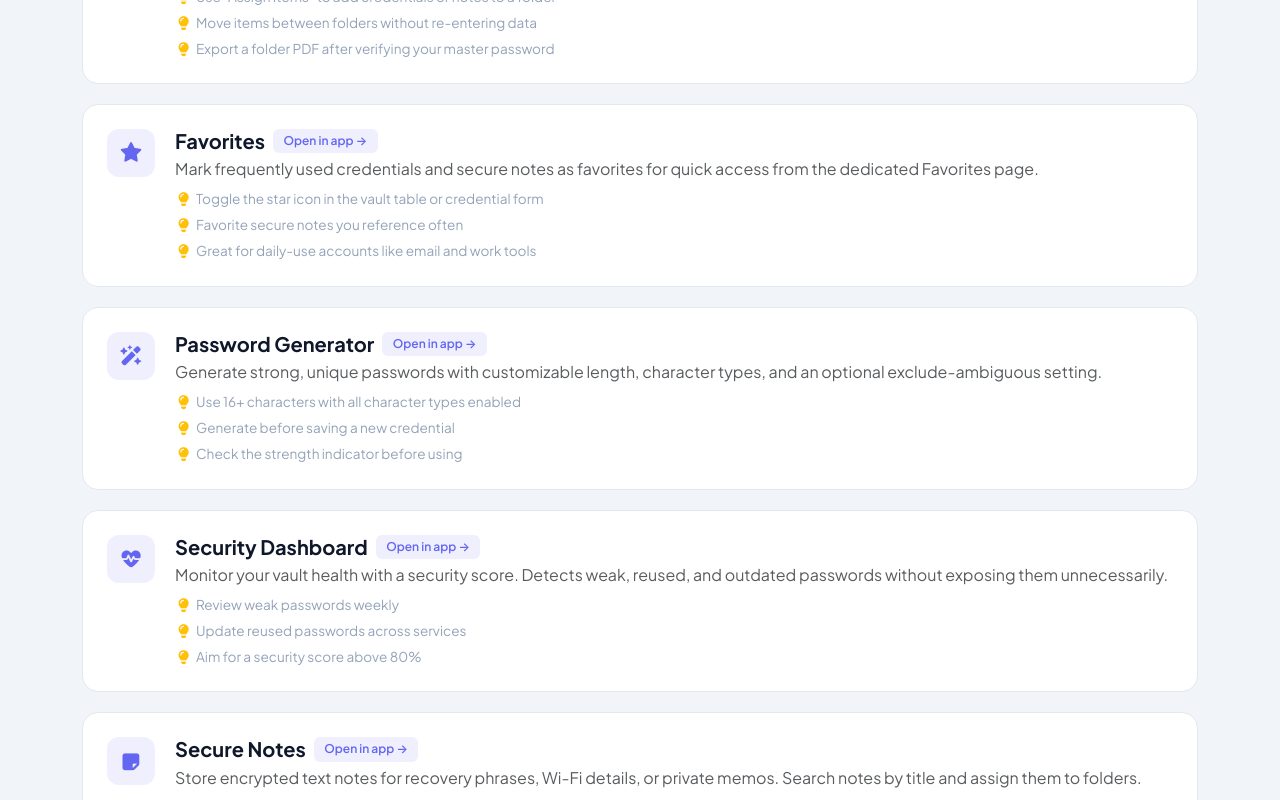
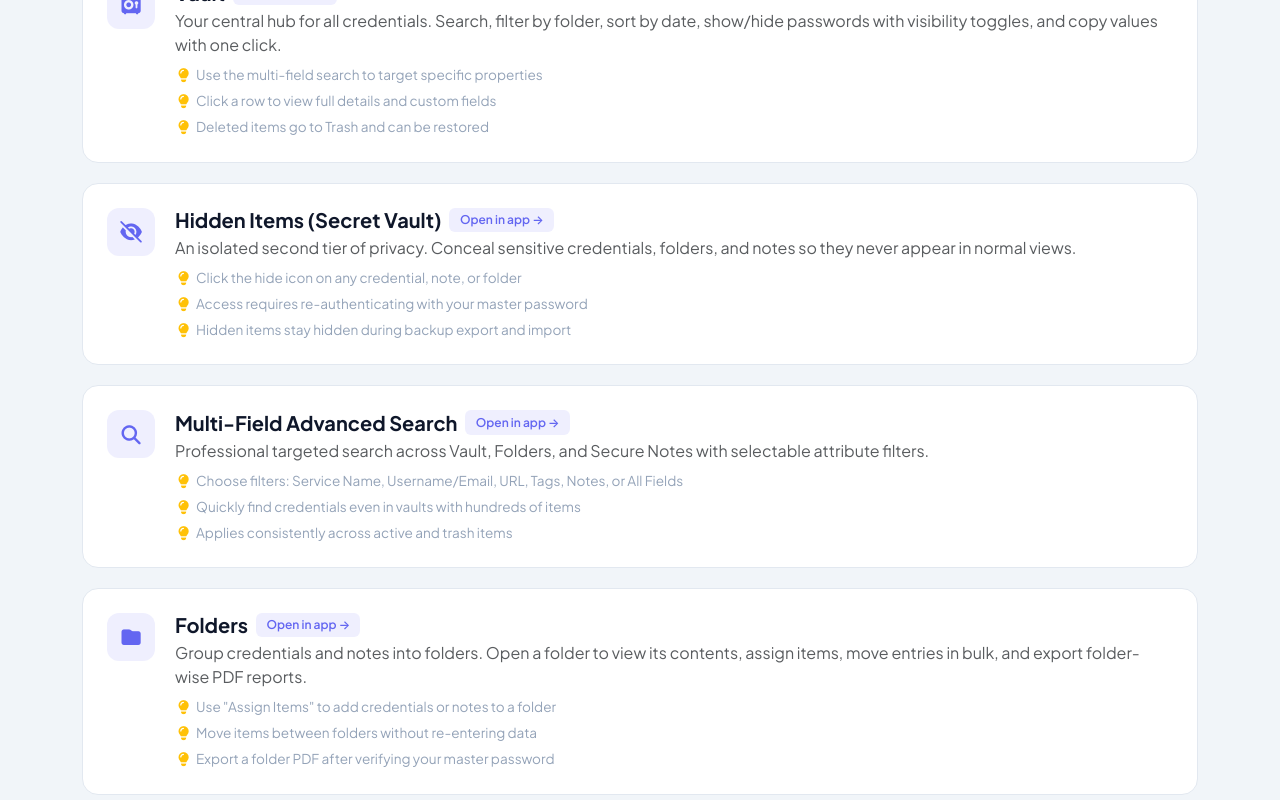
Before and after one commit to kunjpatel177/LockForge-Client-MERN, a React (Vite) app: page /guide in a window 1280 px wide. Shown: the part 3000-3800 px from the top of the page. Built offline with nearby package versions, Linux system fonts and the light colour scheme; no server answers.

Commit message:
Content add in public routes

```diff
--- a/src/pages/public/Features.jsx
+++ b/src/pages/public/Features.jsx
@@ -8,21 +8,23 @@ const Features = () => {
       subtitle: 'Store, encrypt, and organize everything sensitive',
       features: [
         { icon: 'fa-vault', title: 'Secure Password Vault', desc: 'Store credentials with AES-256-GCM encryption. Search, filter, sort, copy fields, and toggle password visibility.', color: 'indigo' },
+        { icon: 'fa-eye-slash', title: 'Hidden Items (Secret Vault)', desc: 'Conceal highly confidential credentials, notes, and folders. Requires master password re-authentication and stays hidden during imports/exports.', color: 'rose' },
         { icon: 'fa-pen-to-square', title: 'Custom Fields', desc: 'Add security questions, PINs, recovery codes, license keys, and any custom label-value pairs to credentials.', color: 'violet' },
-        { icon: 'fa-sticky-note', title: 'Secure Notes', desc: 'Encrypted notes for recovery phrases, Wi-Fi passwords, bank details, and private memos — with search support.', color: 'cyan' },
-        { icon: 'fa-star', title: 'Favorites', desc: 'Pin your most-used credentials and notes for one-click access from the Favorites page.', color: 'rose' },
-        { icon: 'fa-trash-arrow-up', title: 'Trash & Restore', desc: 'Soft-delete credentials to Trash, restore them later, or permanently remove items when you are ready.', color: 'amber' },
+        { icon: 'fa-sticky-note', title: 'Secure Notes', desc: 'Encrypted notes for recovery phrases, Wi-Fi passwords, bank details, and private memos — with full multi-field search.', color: 'cyan' },
+        { icon: 'fa-star', title: 'Favorites', desc: 'Pin your most-used credentials and notes for one-click access from the Favorites page.', color: 'amber' },
+        { icon: 'fa-trash-arrow-up', title: 'Trash & Item Lifecycle', desc: 'Soft-delete credentials, notes, and folders to Trash. Restore items individually or in bulk, or permanently empty trash.', color: 'emerald' },
       ],
     },
     {
       title: 'Organization & Tools',
       subtitle: 'Keep your vault structured and easy to use',
       features: [
-        { icon: 'fa-folder', title: 'Folders', desc: 'Default folders on signup plus custom folders. Assign items, move credentials and notes in bulk, and open folder detail views.', color: 'emerald' },
-        { icon: 'fa-file-pdf', title: 'Folder PDF Export', desc: 'Export a folder\'s credentials and notes as a watermarked PDF after re-verifying your master password.', color: 'indigo' },
-        { icon: 'fa-key', title: 'Password Generator', desc: 'Generate strong passwords with customizable length, character sets, and real-time strength feedback.', color: 'violet' },
-        { icon: 'fa-heart-pulse', title: 'Security Dashboard', desc: 'Vault health score with detection of weak, reused, and outdated passwords across all entries.', color: 'cyan' },
-        { icon: 'fa-tags', title: 'Tags & Search', desc: 'Tag credentials for flexible filtering and use global search across services, usernames, and tags.', color: 'rose' },
+        { icon: 'fa-folder', title: 'Folders Management', desc: 'Default folders on signup plus custom folders. Assign items, move credentials and notes in bulk, and open folder detail views.', color: 'emerald' },
+        { icon: 'fa-magnifying-glass', title: 'Multi-Field Advanced Search', desc: 'Filter search by Service Name, Username/Email, URL, Tags, Notes, or All Fields across your vault, folders, and secure notes.', color: 'indigo' },
+        { icon: 'fa-file-pdf', title: 'Password-Protected PDF Export', desc: 'Generate encrypted, watermarked PDF reports of your vault or individual folders strictly protected by your master password.', color: 'rose' },
+        { icon: 'fa-key', title: 'Password Generator', desc: 'Generate high-entropy passwords with customizable length, symbols, numbers, and real-time cryptographic strength scoring.', color: 'violet' },
+        { icon: 'fa-heart-pulse', title: 'Weekly Security Health Audits', desc: 'Security Dashboard calculates vault health scores and automatically dispatches weekly digest emails if weak or reused passwords exist.', color: 'cyan' },
+        { icon: 'fa-tags', title: 'Tags & Metadata', desc: 'Tag credentials for flexible categorization, quick filtering, and fast cross-referencing across services.', color: 'amber' },
       ],
     },
     {
@@ -30,6 +32,7 @@ const Features = () => {
       subtitle: 'Protect your LockForge account and sessions',
       features: [
         { icon: 'fa-mobile-screen-button', title: 'Two-Factor Authentication', desc: 'Enable TOTP (authenticator app), email OTP, or both. Add, remove, or disable methods individually from Settings.', color: 'amber' },
+        { icon: 'fa-location-dot', title: 'Real-Time Sign-In Alerts', desc: 'Receive instant email notifications upon login with UTC time, IP address, estimated geolocation, browser, and device details.', color: 'rose' },
         { icon: 'fa-envelope-circle-check', title: 'Email Verification', desc: 'Verify your email on signup. Resend verification links anytime from your Profile page.', color: 'emerald' },
         { icon: 'fa-at', title: 'Change Registered Email', desc: 'Update your account email with password confirmation. Confirm via a secure link sent to your new address.', color: 'indigo' },
         { icon: 'fa-desktop', title: 'Session Management', desc: 'View active sessions with device, browser, and IP info. Revoke individual sessions or sign out everywhere.', color: 'violet' },
@@ -40,9 +43,9 @@ const Features = () => {
       title: 'Backup & Monitoring',
       subtitle: 'Export, restore, and audit your vault activity',
       features: [
-        { icon: 'fa-cloud-arrow-up', title: 'Encrypted Backup', desc: 'Export a full encrypted backup of your vault and restore it on any device with your master password.', color: 'rose' },
-        { icon: 'fa-file-export', title: 'PDF Vault Export', desc: 'Generate a formatted, watermarked PDF of your vault or individual folders for offline reference.', color: 'amber' },
-        { icon: 'fa-clock-rotate-left', title: 'Activity Logs', desc: 'Audit logins, credential changes, exports, 2FA events, email updates, and session revocations.', color: 'emerald' },
+        { icon: 'fa-cloud-arrow-up', title: 'Smart Backup & Restore', desc: 'Export encrypted backups and restore via two modes: Full Replace or Smart Merge (updating matching items without data loss).', color: 'rose' },
+        { icon: 'fa-file-export', title: 'Encrypted Offline PDF Export', desc: 'Produce clean, formatted offline PDF records secured by your master password for safekeeping.', color: 'amber' },
+        { icon: 'fa-clock-rotate-left', title: 'Activity Logs', desc: 'Audit logins, credential changes, exports, 2FA events, email updates, and session revocations — with zero plaintext logging.', color: 'emerald' },
         { icon: 'fa-palette', title: 'Themes & Settings', desc: 'Switch between light and dark themes, manage auto-lock timing, and control account security preferences.', color: 'indigo' },
         { icon: 'fa-user-gear', title: 'Profile Management', desc: 'Update your name, change account password, change master password, and manage account deletion.', color: 'violet' },
       ],
--- a/src/pages/public/Home.jsx
+++ b/src/pages/public/Home.jsx
@@ -45,28 +45,34 @@ const Home = () => {
 
   const features = [
     { icon: 'fa-vault', title: 'Encrypted Vault', desc: 'Every credential is encrypted with AES-256-GCM before it ever touches the database. Unlock with your master password.', color: 'indigo' },
-    { icon: 'fa-mobile-screen-button', title: 'Two-Factor Auth', desc: 'Protect your account with authenticator app codes, email OTP, or both — enable and manage methods individually.', color: 'violet' },
-    { icon: 'fa-folder-tree', title: 'Folders & Organization', desc: 'Group credentials and notes in folders, move items in bulk, assign entries, and export folder-wise PDF reports.', color: 'cyan' },
-    { icon: 'fa-sticky-note', title: 'Secure Notes', desc: 'Store encrypted notes for recovery phrases, Wi-Fi details, and private memos — searchable from your vault.', color: 'rose' },
-    { icon: 'fa-heart-pulse', title: 'Password Health', desc: 'Security Dashboard scores your vault and flags weak, reused, and outdated passwords instantly.', color: 'amber' },
-    { icon: 'fa-cloud-arrow-up', title: 'Backup & PDF Export', desc: 'Export encrypted backups, restore your vault, or generate watermarked PDF exports with master password verification.', color: 'emerald' },
-    { icon: 'fa-desktop', title: 'Session Control', desc: 'View active devices, revoke sessions remotely, and keep vault keys bound to your login session.', color: 'indigo' },
+    { icon: 'fa-eye-slash', title: 'Hidden Items (Secret Vault)', desc: 'Conceal highly confidential credentials, notes, and folders behind master password re-authentication with complete isolation.', color: 'rose' },
+    { icon: 'fa-mobile-screen-button', title: 'Two-Factor Auth', desc: 'Protect your account with authenticator app codes (TOTP), email OTP, or both — enable and manage methods individually.', color: 'violet' },
+    { icon: 'fa-folder-tree', title: 'Folders & Organization', desc: 'Group credentials and notes in folders, move items in bulk, assign entries, and export password-protected PDF reports.', color: 'cyan' },
+    { icon: 'fa-magnifying-glass', title: 'Multi-Field Advanced Search', desc: 'Target searches across services, usernames, emails, URLs, tags, notes, or all fields instantly in your vault.', color: 'amber' },
+    { icon: 'fa-sticky-note', title: 'Secure Notes', desc: 'Store encrypted notes for recovery phrases, Wi-Fi details, and private memos — searchable from your vault.', color: 'indigo' },
+    { icon: 'fa-heart-pulse', title: 'Security Health & Weekly Alerts', desc: 'Security Dashboard detects weak and reused passwords. Automatic weekly email digests alert you until vulnerabilities are resolved.', color: 'rose' },
+    { icon: 'fa-file-pdf', title: 'Password-Protected PDF Export', desc: 'Export credentials into an encrypted, password-protected PDF that strictly requires your master password to open.', color: 'emerald' },
+    { icon: 'fa-cloud-arrow-up', title: 'Smart Backup & Restore', desc: 'Export encrypted backups and restore anytime: choose between full replacement or smart-merge without overwriting unconflicted data.', color: 'cyan' },
+    { icon: 'fa-desktop', title: 'Session & Sign-In Alerts', desc: 'View active devices, revoke sessions remotely, and receive real-time email notifications with IP, device, and geolocation upon sign-in.', color: 'indigo' },
     { icon: 'fa-clock-rotate-left', title: 'Activity Logs', desc: 'Full audit trail of logins, credential changes, exports, email updates, and security events — no secrets logged.', color: 'violet' },
-    { icon: 'fa-trash-arrow-up', title: 'Trash & Recovery', desc: 'Soft-delete credentials with restore support. Empty trash only when you are ready to remove data permanently.', color: 'cyan' },
+    { icon: 'fa-trash-arrow-up', title: 'Trash & Item Lifecycle', desc: 'Soft-delete credentials, secure notes, and entire folders with full restore support or permanent emptying when ready.', color: 'amber' },
   ];
 
   const steps = [
     { num: '01', title: 'Create your account', desc: 'Sign up with email verification, set a strong account password, and choose your master password — the key to your vault.' },
     { num: '02', title: 'Secure & unlock', desc: 'Enable two-factor authentication, unlock your vault with PBKDF2-derived keys, and configure auto-lock in Settings.' },
-    { num: '03', title: 'Store & organize', desc: 'Add credentials, secure notes, and custom fields. Organize with folders, tags, favorites, and bulk move tools.' },
-    { num: '04', title: 'Monitor & protect', desc: 'Review password health, activity logs, and active sessions. Export backups or PDFs and update your email anytime.' },
+    { num: '03', title: 'Store & organize', desc: 'Add credentials, secure notes, and custom fields. Organize with folders, tags, favorites, and hide sensitive items in your secret vault.' },
+    { num: '04', title: 'Monitor & protect', desc: 'Track password health with automated weekly audits, review sign-in activity, and export password-protected backups anytime.' },
   ];
 
   const faqs = [
-    { q: 'Is my master password stored anywhere?', a: 'No. Only a cryptographic verifier is stored to validate unlock attempts. Your actual master password never leaves your session.' },
+    { q: 'Is my master password stored anywhere?', a: 'No. Only a cryptographic HMAC verifier is stored to validate unlock attempts. Your actual master password never leaves your session and is never stored in plaintext.' },
     { q: 'What two-factor options are supported?', a: 'LockForge supports authenticator app (TOTP) codes and email OTP. You can enable one or both, and add or remove methods anytime from Settings.' },
-    { q: 'What happens if I forget my master password?', a: 'Your master password cannot be recovered — by design. This ensures only you can access your encrypted vault.' },
-    { q: 'Can I export or change my email?', a: 'Yes. Export encrypted backups or watermarked PDFs from Backup & Restore. Change your registered email from Profile with password confirmation and a verification link.' },
+    { q: 'How does the Password-Protected PDF export work?', a: 'When you export your vault or folders as a PDF, the resulting document is encrypted with your master password. Opening the PDF requires entering your master password in any standard PDF reader.' },
+    { q: 'What are Hidden Items and how do they work?', a: 'Hidden Items allow you to conceal specific credentials, folders, or secure notes. They vanish from regular views and are only accessible by entering your master password in the Hidden Items view.' },
+    { q: 'What is Smart Merge vs Full Replace during backup restore?', a: 'Full Replace wipes current vault data and restores the backup. Smart Merge replaces only matching items (same service/folder/note) and imports missing items without deleting your existing vault data.' },
+    { q: 'Why do I receive weekly security digest emails?', a: 'If your vault contains weak or reused passwords, LockForge sends an automated weekly security digest with a direct link to your Security Dashboard. Once you replace all weak and reused passwords, these alerts automatically stop.' },
+    { q: 'What happens if I forget my master password?', a: 'Because LockForge uses cryptographic key derivation from your master password, your master password cannot be recovered by anyone — by design. This ensures that only you can access your encrypted data.' },
   ];
 
   return (
@@ -270,16 +276,18 @@ const Home = () => {
               </thead>
               <tbody>
                 {[
-                  ['AES-256-GCM Encryption', true, false, false],
-                  ['Two-Factor Authentication', true, false, false],
-                  ['Password Health Monitoring', true, false, false],
-                  ['Secure Notes & Custom Fields', true, false, false],
-                  ['Folder Organization & PDF Export', true, false, false],
-                  ['Activity Audit Logs', true, false, false],
-                  ['Encrypted Backup/Restore', true, false, false],
-                  ['Session Management', true, false, false],
-                  ['Master Password Protection', true, false, false],
-                  ['Trash & Credential Recovery', true, false, false],
+                  ['AES-256-GCM Vault Encryption', true, false, false],
+                  ['Two-Factor Authentication (TOTP & Email)', true, false, false],
+                  ['Hidden Items & Secret Vault', true, false, false],
+                  ['Password-Protected PDF Export', true, false, false],
+                  ['Automated Weekly Security Health Digest', true, false, false],
+                  ['Multi-Field Advanced Search', true, false, false],
+                  ['Smart Merge & Backup Restore', true, false, false],
+                  ['Real-Time Sign-In Location Alerts', true, false, false],
+                  ['Folders & Secure Notes Management', true, false, false],
+                  ['Trash & Full Recovery Lifecycle', true, false, false],
+                  ['Activity Audit Logs & Session Revocation', true, false, false],
+                  ['Zero Plaintext Password Storage', true, false, false],
                 ].map(([cap, lf, browser, plain]) => (
                   <tr key={cap}>
                     <td>{cap}</td>
--- a/src/pages/public/UserGuide.jsx
+++ b/src/pages/public/UserGuide.jsx
@@ -34,8 +34,14 @@ const UserGuide = () => {
     {
       icon: 'fa-tags',
       title: 'Metadata & Organization',
-      items: ['Folders (Work, Banking, etc.)', 'Tags for quick search', 'Favorites for fast access', 'Created & updated dates'],
+      items: ['Folders (Work, Personal, etc.)', 'Tags for quick search', 'Favorites for fast access', 'Created & updated dates'],
       color: 'amber',
+    },
+    {
+      icon: 'fa-eye-slash',
+      title: 'Hidden Items (Secret Vault)',
+      items: ['Concealed credentials', 'Private folders', 'Hidden secure notes', 'Master password re-authentication'],
+      color: 'rose',
     },
   ];
 
@@ -45,7 +51,21 @@ const UserGuide = () => {
       title: 'Vault',
       path: '/vault',
       desc: 'Your central hub for all credentials. Search, filter by folder, sort by date, show/hide passwords with visibility toggles, and copy values with one click.',
-      tips: ['Use the search bar to find credentials by service name or tag', 'Click a row to view full details and custom fields', 'Deleted items go to Trash and can be restored'],
+      tips: ['Use the multi-field search to target specific properties', 'Click a row to view full details and custom fields', 'Deleted items go to Trash and can be restored'],
+    },
+    {
+      icon: 'fa-eye-slash',
+      title: 'Hidden Items (Secret Vault)',
+      path: '/hidden',
+      desc: 'An isolated second tier of privacy. Conceal sensitive credentials, folders, and notes so they never appear in normal views.',
+      tips: ['Click the hide icon on any credential, note, or folder', 'Access requires re-authenticating with your master password', 'Hidden items stay hidden during backup export and import'],
+    },
+    {
+      icon: 'fa-magnifying-glass',
+      title: 'Multi-Field Advanced Search',
+      path: '/vault',
+      desc: 'Professional targeted search across Vault, Folders, and Secure Notes with selectable attribute filters.',
+      tips: ['Choose filters: Service Name, Username/Email, URL, Tags, Notes, or All Fields', 'Quickly find credentials even in vaults with hundreds of items', 'Applies consistently across active and trash items'],
     },
     {
       icon: 'fa-folder',
@@ -72,15 +92,15 @@ const UserGuide = () => {
       icon: 'fa-heart-pulse',
       title: 'Security Dashboard',
       path: '/security-dashboard',
-      desc: 'Monitor your vault health with a security score. Detects weak, reused, and outdated passwords without exposing them unnecessarily.',
-      tips: ['Review weak passwords weekly', 'Update reused passwords across services', 'Aim for a security score above 80%'],
+      desc: 'Monitor your vault health with an automated security score. Detects weak, reused, and outdated passwords across all entries.',
+      tips: ['Review weak and reused passwords identified by the audit', 'Receive weekly digest emails with direct dashboard links', 'Weekly alert emails automatically stop once issues are resolved'],
     },
     {
       icon: 'fa-sticky-note',
       title: 'Secure Notes',
       path: '/notes',
-      desc: 'Store encrypted text notes for recovery phrases, Wi-Fi details, or private memos. Search notes by title and assign them to folders.',
-      tips: ['Assign notes to folders like credentials', 'Notes are encrypted the same way as vault data', 'Use clear titles for easy searching'],
+      desc: 'Store encrypted text notes for recovery phrases, Wi-Fi details, or private memos. Search notes by title or content and assign them to folders.',
+      tips: ['Assign notes to folders like credentials', 'Notes are encrypted the same way as vault data', 'Use clear titles and tags for easy searching'],
     },
     {
       icon: 'fa-mobile-screen-button',
@@ -100,22 +120,22 @@ const UserGuide = () => {
       icon: 'fa-cloud-arrow-up',
       title: 'Backup & Restore',
       path: '/backup',
-      desc: 'Export an encrypted backup of your entire vault, restore from backup, or generate a watermarked PDF export of your vault or folders.',
-      tips: ['Store encrypted backups in a safe, offline location', 'PDF exports contain decrypted data — handle with care', 'Re-enter master password to export or restore'],
+      desc: 'Export encrypted backups, restore with Smart Merge or Full Replace, and generate password-protected PDF exports of your vault or folders.',
+      tips: ['Choose Smart Merge to update matching items without deleting other vault records', 'Choose Replace All if you wish to reset your vault to the backup state', 'PDF exports are encrypted and require your master password to open'],
     },
     {
       icon: 'fa-trash',
-      title: 'Trash',
+      title: 'Trash & Item Lifecycle',
       path: '/trash',
-      desc: 'Review soft-deleted credentials. Restore items you removed by mistake or permanently delete them. Empty trash to clear all deleted entries.',
-      tips: ['Deleted credentials are not gone immediately', 'Restore before emptying trash if you change your mind', 'Permanent deletion cannot be undone'],
+      desc: 'Review soft-deleted credentials, folders, and secure notes. Restore items you removed by mistake or permanently empty trash.',
+      tips: ['Deleted items remain in Trash until emptied', 'Restore credentials, folders, or notes with one click', 'Permanent deletion removes items forever'],
     },
     {
       icon: 'fa-desktop',
       title: 'Sessions & Activity',
       path: '/sessions',
-      desc: 'View active login sessions across devices and review activity logs for logins, credential changes, exports, 2FA events, and email updates.',
-      tips: ['Revoke unknown sessions immediately', 'Check activity logs after traveling', 'Revoke all sessions if you suspect compromise'],
+      desc: 'View active login sessions across devices, receive login alert emails with IP geolocation, and review full activity audit logs.',
+      tips: ['Revoke unknown sessions immediately', 'Check sign-in notification emails after logging in from a new place', 'Revoke all sessions if you suspect compromise'],
     },
     {
       icon: 'fa-cog',
@@ -134,7 +154,11 @@ const UserGuide = () => {
   const faqs = [
     { q: 'Why do I need to unlock the vault separately?', a: 'Your master password derives the encryption key for your credentials. Unlocking is an extra security layer — even if someone accesses your logged-in session, they cannot read vault data without your master password.' },
     { q: 'How does two-factor authentication work?', a: 'You can enable authenticator app (TOTP) codes, email OTP codes, or both. At login, enter your password first, then the verification code. Manage methods individually from Settings.' },
-    { q: 'What happens when I delete a credential?', a: 'Deleted credentials are moved to Trash first. You can restore them or permanently delete them. Empty Trash removes all trashed items forever.' },
+    { q: 'How do Hidden Items work?', a: 'Hidden items are stored securely with an isHidden flag. They never appear in standard vault, folder, or note views. Navigating to Hidden Items (/hidden) requires entering your master password. Hidden items also remain concealed during backup imports and exports.' },
+    { q: 'How does the Password-Protected PDF export work?', a: 'When you generate a PDF export, LockForge creates a document encrypted with your master password. When you open the exported file in any standard PDF reader, you will be prompted for your master password to decrypt and view the credentials.' },
+    { q: 'What is the difference between "Replace All" and "Smart Merge" during restore?', a: '"Replace All" replaces all existing vault items with the backup contents. "Smart Merge" checks for existing credentials (by service name), folders (by name), and notes (by title) — updating matching items and adding missing ones without deleting unconflicted records.' },
+    { q: 'Why do I receive weekly security digest emails?', a: 'LockForge automatically reviews your vault for weak or reused passwords. If issues exist, a weekly security digest is emailed to your registered address with a direct link to the Security Dashboard. Once you resolve all weak and reused passwords, weekly emails stop automatically.' },
+    { q: 'What happens when I delete a credential, folder, or note?', a: 'Deleted items are moved to Trash first. You can restore them individually, or permanently delete them. Empty Trash permanently removes all trashed items.' },
     { q: 'How do I change my registered email?', a: 'Go to Profile → Change Email, enter your new address and account password. A confirmation link is sent to the new email. Your current email stays active until you confirm.' },
     { q: 'Can I use LockForge on multiple devices?', a: 'Yes. Log in on any device with your account. Your vault data syncs through the server (encrypted). Unlock the vault on each device with your master password.' },
     { q: 'How do folders and tags differ?', a: 'Folders organize items into broad categories (one folder per item). Tags are flexible labels — you can add multiple tags to a credential for cross-cutting search.' },
```
Also changed, not shown: src/pages/auth/Login.jsx (+5 -3 lines), src/pages/public/About.jsx (+8 -7 lines), src/pages/public/Security.jsx (+12 -5 lines).
